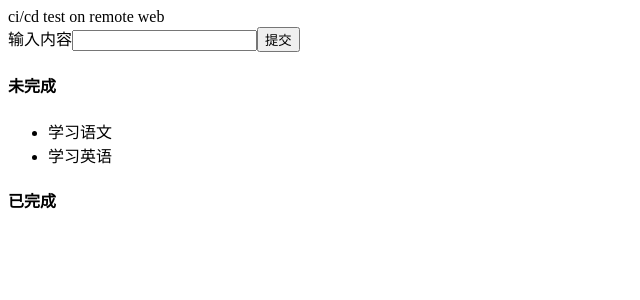
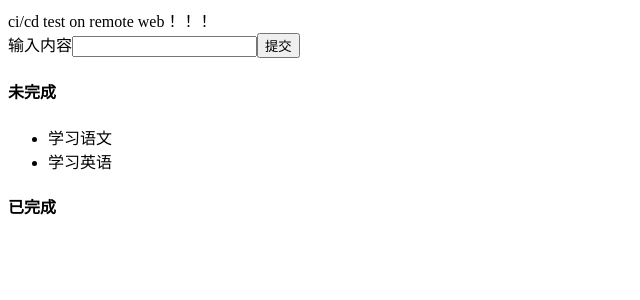
Before and after one commit to Kobe-G/todolist, a React (Create React App) app: page / in a window 1280 px wide. Shown: the top 300 px of the page, without its empty margins (0-640 px from the left). Built offline with nearby package versions, Linux system fonts and the light colour scheme.

Commit message:
test: ci/cd test

```diff
--- a/src/App.tsx
+++ b/src/App.tsx
@@ -37,7 +37,7 @@ function App() {
 
   return (
     <>
-      {"ci/cd test on remote web"}
+      {"ci/cd test on remote web！！！"}
       <div>
         <label htmlFor="insertArea">输入内容</label>
         <input
```
